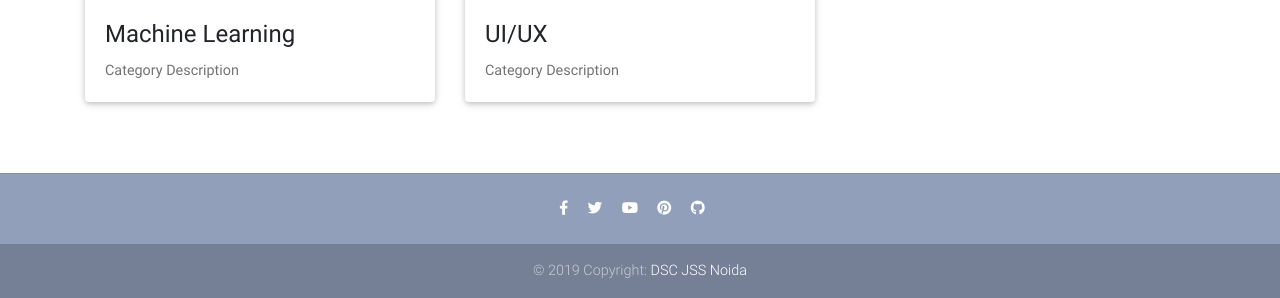
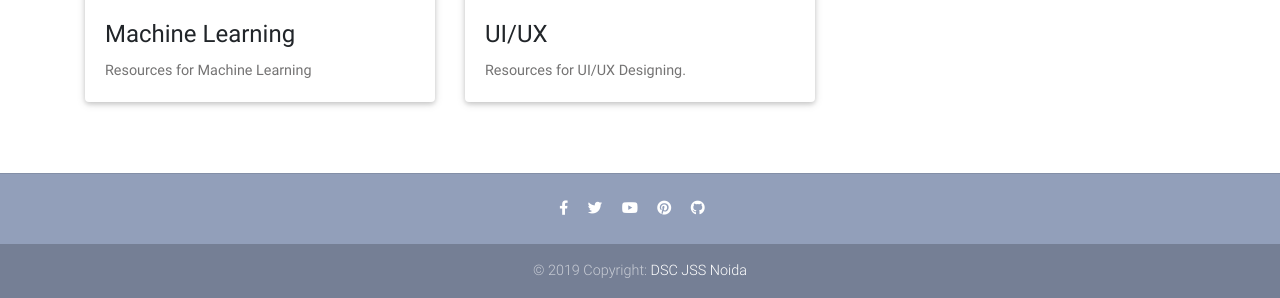
Before and after one commit to DSC-JSS-NOIDA/Resource-sharing-platform, a Django app: page /Resource/ in a window 1280 px wide. Shown: the part 1262-1560 px from the top of the page. Run offline with Django 3.2, Linux system fonts and the light colour scheme; a user stored in the database is signed in; data comes from the database, SQL or seed files in the repository; some libraries are stand-ins or nearby versions.

Commit message:
fixed a minor bug

```diff
--- a/Resource/templates/Resource/index.html
+++ b/Resource/templates/Resource/index.html
@@ -40,7 +40,7 @@
           <div class="card-body">
 
            <h4 class="card-title"><a>{{ category }}</a></h4>
-           <p class="card-text">Category Description</p>
+           <p class="card-text">{{ category.description }}</p>
 
           </div>
 
```
